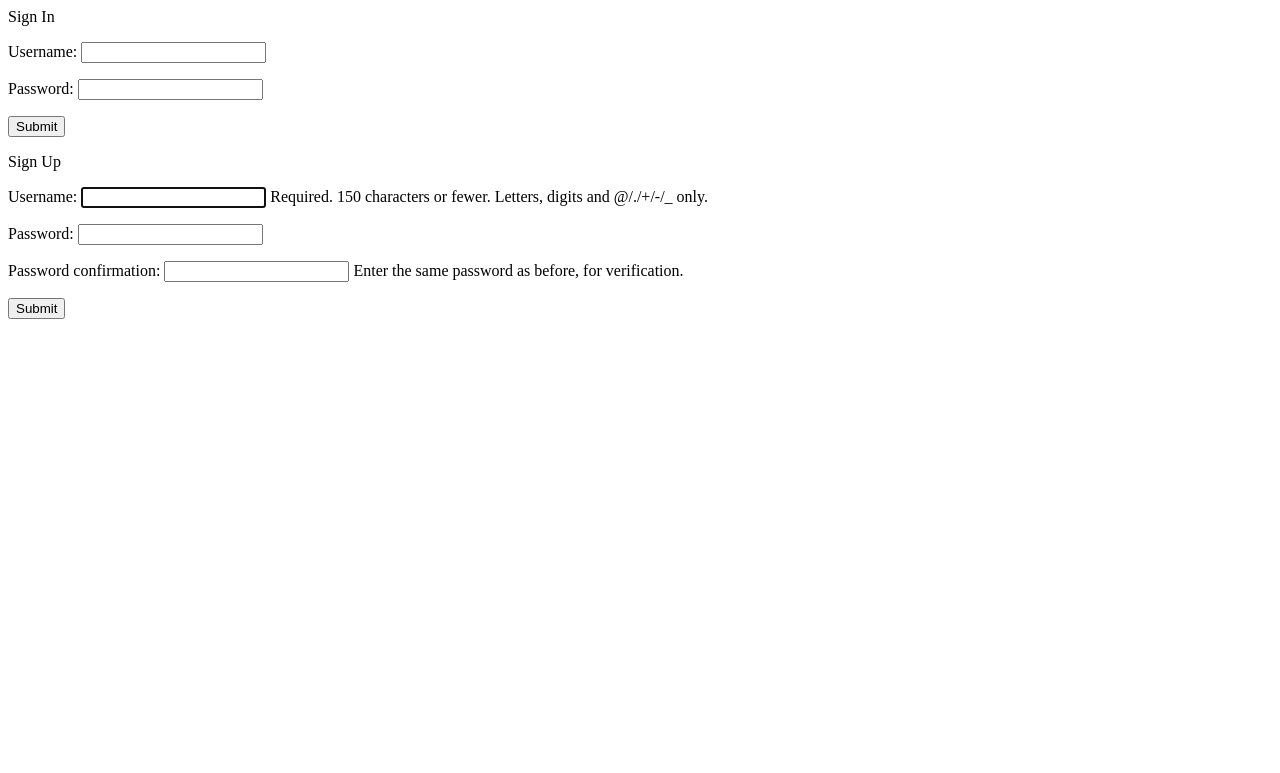
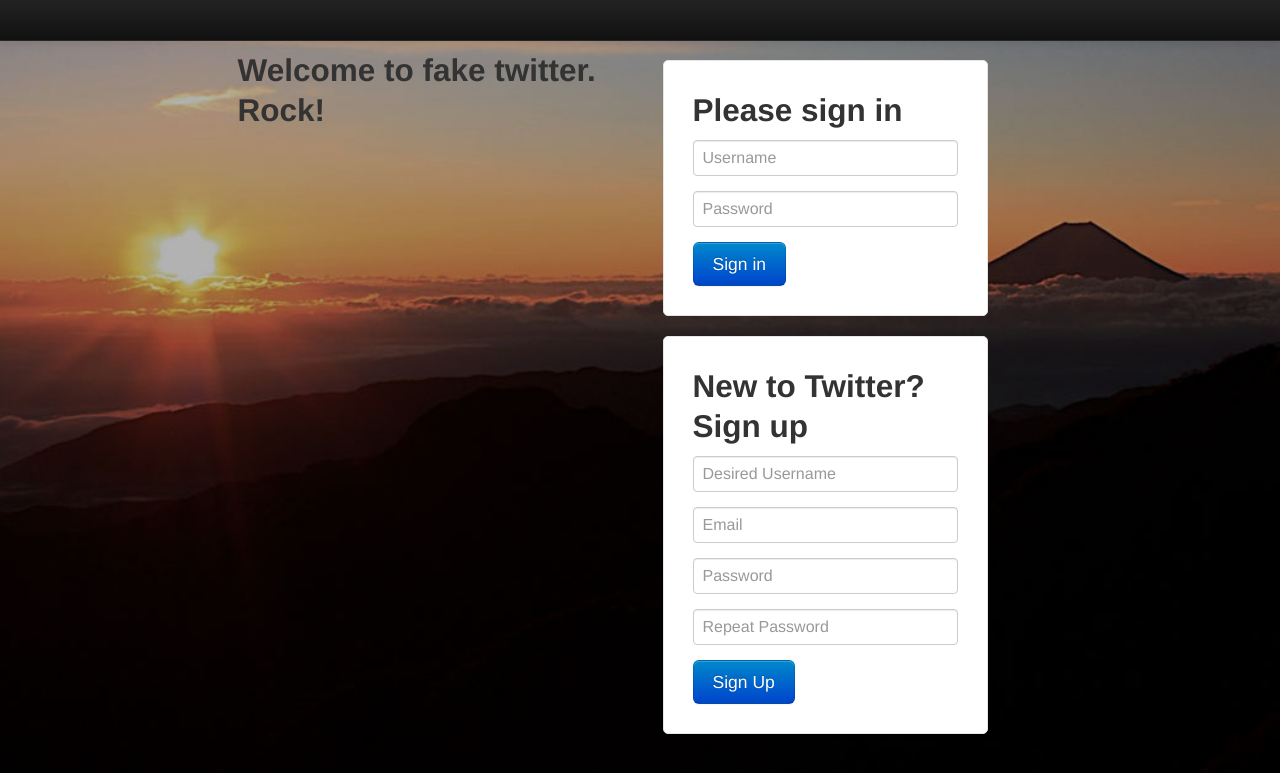
Before and after one commit to benhaynor/django-twitter, a Django app: page / in a window 1280 px wide. Shown: the top 773 px of the page. Run offline with Django 3.2, Linux system fonts and the light colour scheme; some libraries are stand-ins or nearby versions.

Commit message:
Signup, Signin working

```diff
--- a/twitter/forms.py
+++ b/twitter/forms.py
@@ -3,7 +3,6 @@ from django.forms import ModelForm
 from django.contrib.auth.models import User
 from django.core.exceptions import ValidationError
 from django.contrib import auth
-
 import twitter.models as twitter_models
 
 class SignInForm(forms.Form):
@@ -15,13 +14,16 @@ class SignInForm(forms.Form):
         cleaned_data = super(SignInForm, self).clean()
         username = self.data['username']
         password = self.data['password']
+        if not auth.authenticate(username=username,password=password):
+            raise ValidationError("Username, password do not match")
+        return cleaned_data
+
+    def clean_username(self):
         try:
-            user = User.objects.get(username=username)
-            if not user.check_password(password):
-                raise ValidationError("Username, password do not match")
+            user = User.objects.get(username=self.cleaned_data['username'])
         except User.DoesNotExist:
             raise ValidationError("User does not exist")
-        return cleaned_data
+        return self.cleaned_data['username']
 
 class TweetForm(forms.Form):
     text = forms.CharField(max_length=140)
@@ -40,3 +42,40 @@ class TweetForm(forms.Form):
     def save(self):
         tweet = twitter_models.Tweet(author=self.cleaned_data['author'], text=self.cleaned_data['text'])
         tweet.save()
+
+class UserCreationForm(forms.Form):
+    """
+    A form that creates a user, with no privileges, from the given username and
+    password.
+    """
+    error_messages = {
+        'duplicate_username': ("A user with that username already exists."),
+        'password_mismatch': ("The two password fields didn't match."),
+    }
+    username = forms.CharField()
+    email = forms.EmailField()
+    password1 = forms.CharField()
+    password2 = forms.CharField()
+
+    def clean_username(self):
+        username = self.cleaned_data["username"]
+        try:
+            User.objects.get(username=username)
+        except User.DoesNotExist:
+            return username
+        raise forms.ValidationError(self.error_messages['duplicate_username'])
+
+    def clean_password2(self):
+        password1 = self.cleaned_data.get("password1", "")
+        password2 = self.cleaned_data["password2"]
+        if password1 != password2:
+            raise forms.ValidationError(
+                self.error_messages['password_mismatch'])
+        return password2
+
+    def save(self, commit=True):
+        user = User(username=self.cleaned_data['username'],email=self.cleaned_data['email'])
+        user.set_password(self.cleaned_data["password1"])
+        if commit:
+            user.save()
+        return user
--- a/twitter/templates/login.html
+++ b/twitter/templates/login.html
@@ -3,11 +3,11 @@
   <head>
     <title>Bootstrap 101 Template</title>
     <!-- Bootstrap -->
-    <link href="/bootstrap/css/bootstrap.min.css" rel="stylesheet" media="screen">
+    <link href="/static/bootstrap/css/bootstrap.min.css" rel="stylesheet" media="screen">
     <link href="/static/base.css" rel="stylesheet">
     <link href="/static/login.css" rel="stylesheet">
     <script src="/static/jquery.js"></script>
-    <script src="/bootstrap/js/bootstrap.min.js"></script>
+    <script src="/static/bootstrap/js/bootstrap.min.js"></script>
     <script src="/static/main.js"></script>
   </head>
   <body>
@@ -31,16 +31,61 @@
 
       <div id="login-forms" class="span4 column">
         <form class="form-signin" method="post">
+          <input type="hidden" name="post_action" value="sign_in"></input>
+          {% csrf_token %}
+          {% for error in sign_in_form.non_field_errors %}
+          <div class="alert alert-error">
+            {{error}}
+          </div>
+          {% endfor %}
           <h2 class="form-signin-heading">Please sign in</h2>
-					<input type="text" name="user_name" class="input-block-level" placeholder="Username">
+          {% for error in sign_in_form.errors.username %}
+          <div class="alert alert-error">
+            {{error}}
+          </div>
+          {% endfor %}
+          <input type="text" name="username" class="input-block-level" placeholder="Username">
+          {% for error in sign_in_form.errors.password %}
+          <div class="alert alert-error">
+            {{error}}
+          </div>
+          {% endfor %}
           <input type="password" name="password" class="input-block-level" placeholder="Password">
           <button class="btn btn-large btn-primary" type="submit" name="post_action" value="sign_in">Sign in</button>
         </form>
         <form class="form-signin" method="post">
+          {% csrf_token %}
+          <input type="hidden" name="post_action" value="sign_up"></input>
           <h2 class="form-signin-heading">New to Twitter? Sign up</h2>
-					<input type="text" name="user_name" class="input-block-level" placeholder="Desired Username">
+           {% for error in sign_up_form.non_field_errors %}
+          <div class="alert alert-error">
+            {{error}}
+          </div>
+          {% endfor %}
+          {% for error in sign_up_form.errors.username%}
+          <div class="alert alert-error">
+            {{error}}
+          </div>
+          {% endfor %}
+          <input type="text" name="username" class="input-block-level" placeholder="Desired Username">
+          {% for error in sign_up_form.errors.email%}
+          <div class="alert alert-error">
+            {{error}}
+          </div>
+          {% endfor %}
           <input type="text" name="email" class="input-block-level" placeholder="Email">
-					<input type="password" name="password" class="input-block-level" placeholder="Password">
+          {% for error in sign_up_form.errors.password1 %}
+          <div class="alert alert-error">
+            {{error}}
+          </div>
+          {% endfor %}
+          <input type="password" name="password1" class="input-block-level" placeholder="Password">
+          {% for error in sign_up_form.errors.password2 %}
+          <div class="alert alert-error">
+            {{error}}
+          </div>
+          {% endfor %}
+          <input type="password" name="password2" class="input-block-level" placeholder="Repeat Password">
           <button class="btn btn-large btn-primary" type="submit" name="post_action" value="sign_up">Sign Up</button>
         </form>
       </div>
--- a/twitter/views.py
+++ b/twitter/views.py
@@ -3,7 +3,7 @@ from django.http import HttpResponse
 from django.template import RequestContext
 from django.shortcuts import render_to_response
 from django.contrib import auth
-from django.contrib.auth.forms import UserCreationForm
+from twitter.forms import UserCreationForm
 from django import forms
 from django.http import HttpResponseRedirect
 from twitter.models import MyUser
@@ -35,7 +35,7 @@ def landing_page(request):
         sign_up_form = UserCreationForm()
     if not 'sign_in_form' in locals():
         sign_in_form = twitterforms.SignInForm()
-    return render_to_response('landing_page.html',
+    return render_to_response('login.html',
             {'sign_up_form': sign_up_form,'sign_in_form':sign_in_form},
             RequestContext(request))
 
```
Also changed, not shown: twitter/templates/mainpage.html (indentation only). Lines whose indentation alone changed are shown as unchanged.
